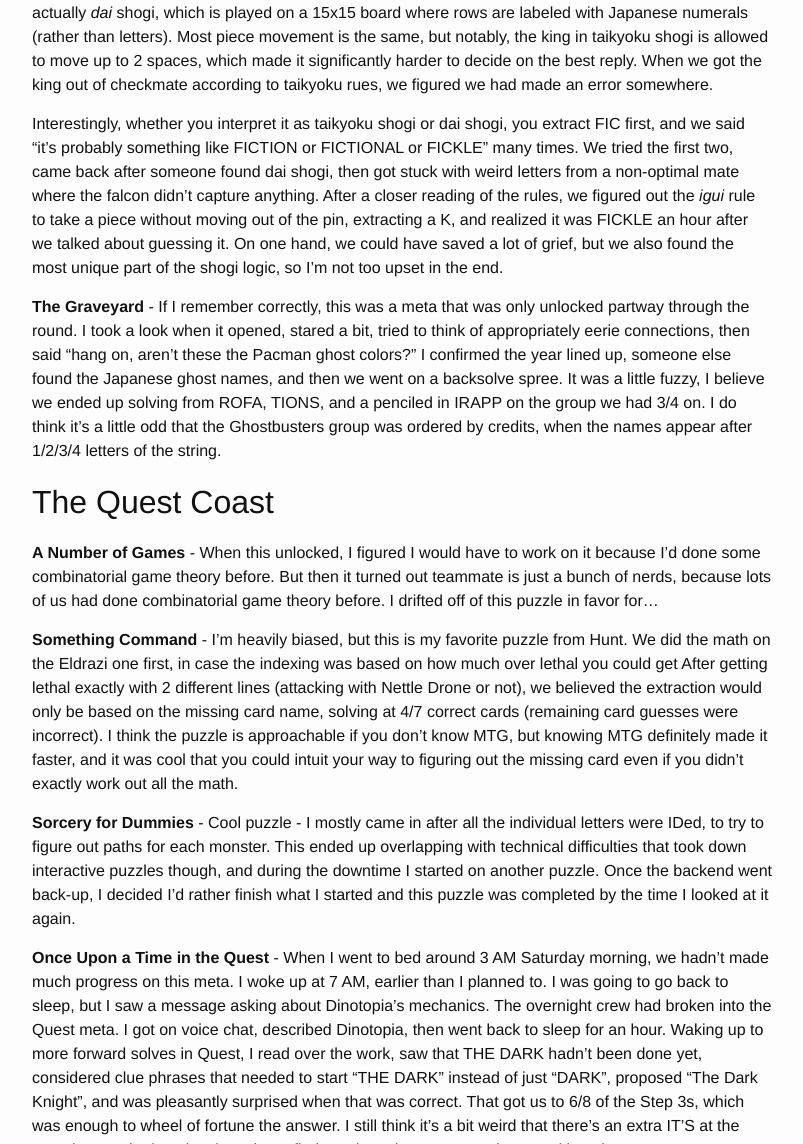
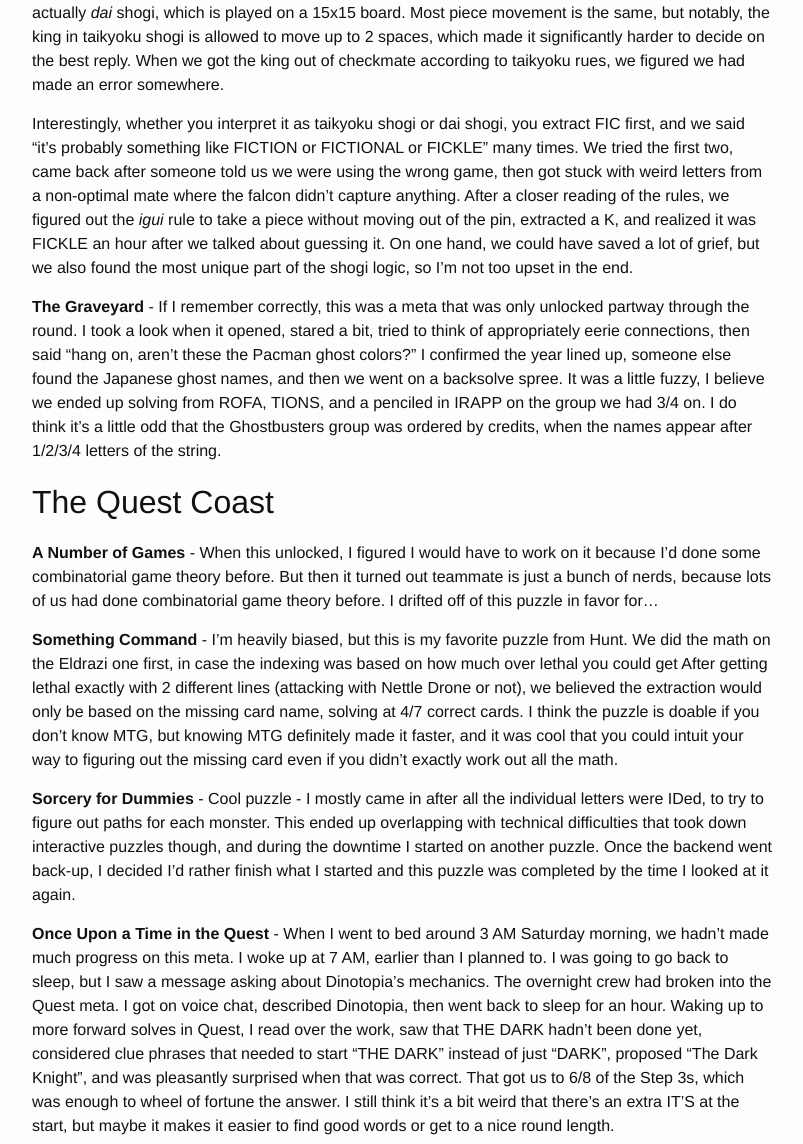
Before and after one commit to alexirpan/alexirpan.github.io, a Jekyll site: the page built from _posts/2022-01-22-mh-2022.markdown, in a window 1280 px wide and 1400 px high, scrolled down 3947 px. Shown: the part 256-1400 px from the top of the window, without its empty margins (238-1041 px from the left). Built offline with Jekyll 4.4.1, drawn with Linux system fonts in a browser that asks for light colours; nearby versions of some CDN libraries; some of the changed text lies outside the part shown.

Commit message:
Some more edits

```diff
--- a/_posts/2022-01-22-mh-2022.markdown
+++ b/_posts/2022-01-22-mh-2022.markdown
@@ -86,10 +86,12 @@
 because we still needed to join voice chat to talk to people outside the Bay Area, but
 it definitely helped on the physical puzzles.
 
-I've been playing through the Ace Attorney series prior to Hunt. Right now, I'm on
+I had been playing through the Ace Attorney series prior to Hunt. Right now, I'm on
 the 2nd case of Apollo Justice, which features a noodle shop called Eldoon's Noodles.
 The characters mention it's an almost-palindrome in game, and even talk about "Team Meat"
-when you inspect it more closely. An eerie pre-hunt coincidence.
+when you inspect it more closely, which added up to an eerie pre-hunt coincidence. And then
+the first round was called The Investigation! Please, try to convince me this wasn't
+a work of the divine.
 
 ![Ace Attorney](/public/mh-22/aa.png)
 {: .centered }
@@ -147,17 +149,17 @@
 -----------------------------------------
 
 **Large-scale Anthropomorphism** - after IDing a few of the animals, we dumped all of the animals into Google at once, and got search results for taikyoku shogi, which translates to "ultimate chess", a terrifyingly complicated game played on a 36x36 board. We IDed the appropriate adjectives, guessed the Chinese (well, Japanese) numerals were cluing rows, and figured it was a taikyoku shogi chess problem from hell.
-That seemed like *exactly* the kind of ridiculous thing we'd need to do for Mystery Hunt.
+That seemed like *exactly* the level of ridiculousness to expect from Mystery Hunt.
 
 ![Taikyoku Shogi](/public/mh-22/taikyoku.png)
 {: .centered }
 
-Now, if you solved the puzzle yourself, you might have noticed one issue - the game that's used is actually *dai* shogi, which is played on a 15x15 board where rows are labeled with Japanese numerals (rather than letters). Most piece movement is the same, but notably, the king in taikyoku shogi is allowed to move up to 2 spaces, which made it significantly harder to decide on the best reply. When we got the king out of checkmate according to taikyoku rues, we figured we had made an error somewhere.
+Now, if you solved the puzzle yourself, you might have noticed one issue - the game that's used is actually *dai* shogi, which is played on a 15x15 board. Most piece movement is the same, but notably, the king in taikyoku shogi is allowed to move up to 2 spaces, which made it significantly harder to decide on the best reply. When we got the king out of checkmate according to taikyoku rues, we figured we had made an error somewhere.
 
-Interestingly, whether you interpret it as taikyoku shogi or dai shogi, you extract FIC first, and we said "it's probably something like FICTION or FICTIONAL or FICKLE" many times. We tried the first two, came back after someone found dai shogi, then got stuck with weird letters from a non-optimal mate where the
+Interestingly, whether you interpret it as taikyoku shogi or dai shogi, you extract FIC first, and we said "it's probably something like FICTION or FICTIONAL or FICKLE" many times. We tried the first two, came back after someone told us we were using the wrong game, then got stuck with weird letters from a non-optimal mate where the
 falcon didn't capture anything.
 After a closer reading of the rules, we figured out the *igui* rule to take a piece without moving out of the pin,
-extracting a K, and realized it was FICKLE an hour after we talked about guessing it. On one hand, we could have saved a lot of grief, but we also found the most unique part of the shogi logic, so I'm not too upset in the end.
+extracted a K, and realized it was FICKLE an hour after we talked about guessing it. On one hand, we could have saved a lot of grief, but we also found the most unique part of the shogi logic, so I'm not too upset in the end.
 
 **The Graveyard** - If I remember correctly, this was a meta that was only unlocked partway through the round. I took a look when it opened, stared a bit, tried to think of appropriately eerie connections, then said "hang on, aren't these the Pacman ghost colors?" I confirmed the year lined up, someone else found the Japanese ghost names, and then we went on a backsolve spree. It was a little fuzzy, I believe we ended up solving from ROFA, TIONS, and a penciled in IRAPP on the group we had 3/4 on. I do think it's a little odd that the Ghostbusters group was ordered by credits, when the names appear after 1/2/3/4 letters of the string.
 
@@ -168,8 +170,8 @@
 **A Number of Games** - When this unlocked, I figured I would have to work on it because I'd done some combinatorial game theory before. But then it turned out teammate is just a bunch of nerds, because lots of us had done combinatorial game theory before. I drifted off of this puzzle in favor for...
 
 **Something Command** - I'm heavily biased, but this is my favorite puzzle from Hunt. We did the math on the Eldrazi one first, in case the indexing was based on how much over lethal you could get
-After getting lethal exactly with 2 different lines (attacking with Nettle Drone or not), we believed the extraction would only be based on the missing card name, solving at 4/7 correct cards (remaining card guesses were incorrect).
-I think the puzzle is approachable if you don't know MTG, but knowing MTG definitely made it faster, and it was cool that you could intuit your way to figuring out the missing card even if you didn't exactly work out all the math.
+After getting lethal exactly with 2 different lines (attacking with Nettle Drone or not), we believed the extraction would only be based on the missing card name, solving at 4/7 correct cards.
+I think the puzzle is doable if you don't know MTG, but knowing MTG definitely made it faster, and it was cool that you could intuit your way to figuring out the missing card even if you didn't exactly work out all the math.
 
 **Sorcery for Dummies** - Cool puzzle - I mostly came in after all the individual letters were IDed, to try to figure out paths for each monster. This ended up overlapping with technical difficulties that took down interactive puzzles though, and during the downtime I started on another puzzle. Once the backend went back-up, I decided I'd rather finish what I started and this puzzle was completed by the time I looked at it again.
 
@@ -182,7 +184,7 @@
 New You City
 ----------------------------------------------------------------------
 
-**Does Any Kid Still Do This Anymore?** - I did this as my last puzzle before sleeping for Saturday, so it was mostly about grinding trigrams in a daze. I got Antioch in the first one from Nutrimatic, and decided that was fake until we did a few more examples. I remember saying, "I can confirm that kids still take the BART". That's technicaly true, but the meaning of the title became clearer after we got the main a-ha.
+**Does Any Kid Still Do This Anymore?** - I did this as my last puzzle before sleeping for Saturday, so it was mostly about grinding trigrams in a daze. I got Antioch in the first one from Nutrimatic, and decided that was fake until we did a few more examples. I remember saying, "I can confirm that kids still take the BART." That's technicaly true, but the meaning of the title became clearer after we got the main a-ha.
 
 **Bad Beginnings** - We didn't get this until after we won Hunt, but I'm mentioning it here anyways because the dataset used is great and it's worth revisiting.
 
@@ -198,7 +200,7 @@
 Heartford
 ------------------------------------------------------------------------
 
-Somehow I saw nothing in this round.
+Somehow I saw nothing in this round, not even the meta.
 
 
 Whoston
@@ -425,4 +427,5 @@
 
 The opportunity to write for Mystery Hunt doesn't come around very often, which makes me think I
 should go for it, but I'm not expecting to write anything super crazy. Hunt is Hunt, and I am cautiously
-optimistic that I have enough experience with the weight of expectations to get through things okay.
+optimistic that I have enough experience with the weight of expectations to get through the writing
+process okay.
```
Also changed, not shown: other parts of _posts/2022-01-22-mh-2022.markdown (+1 -1 lines).
